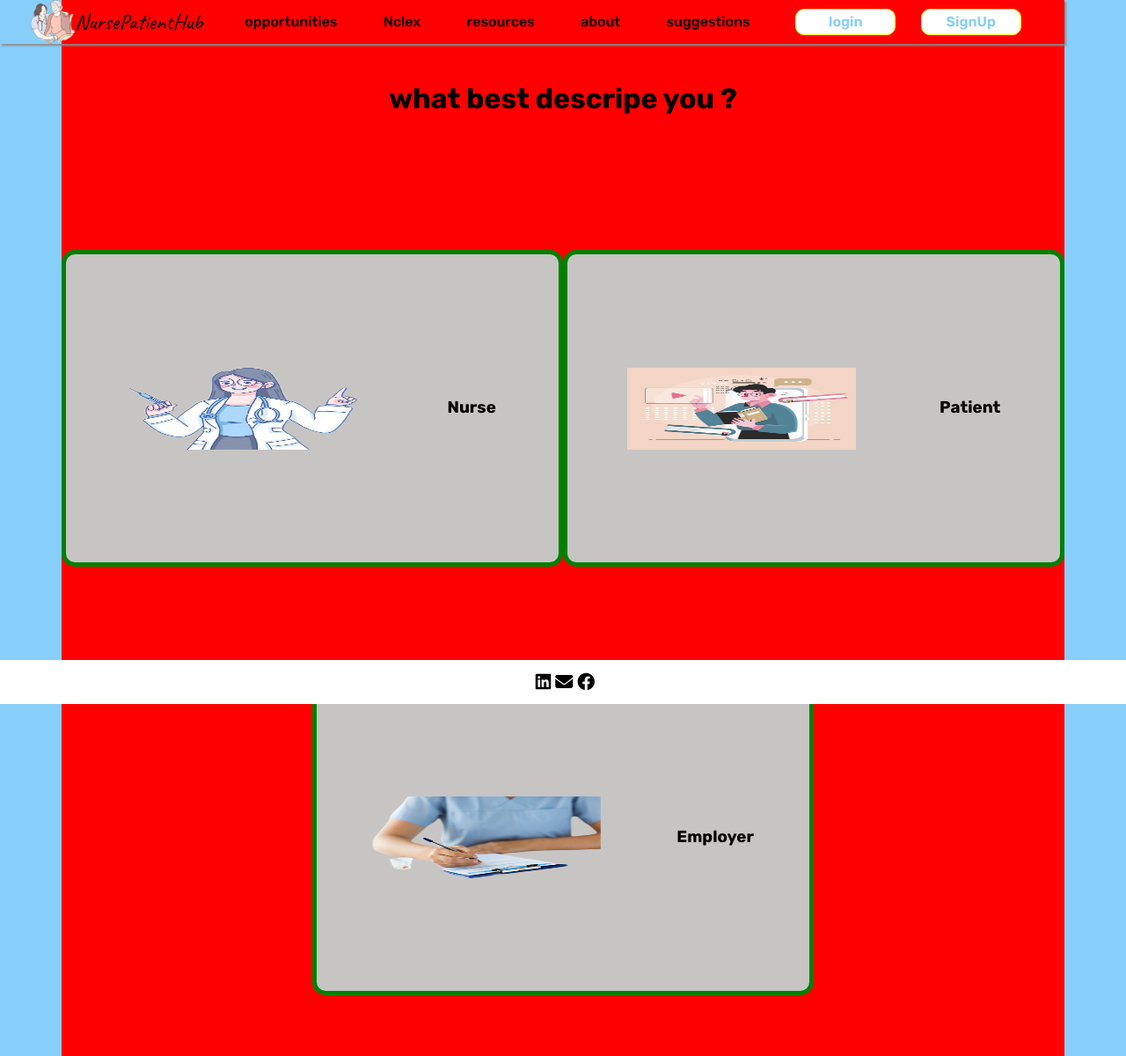
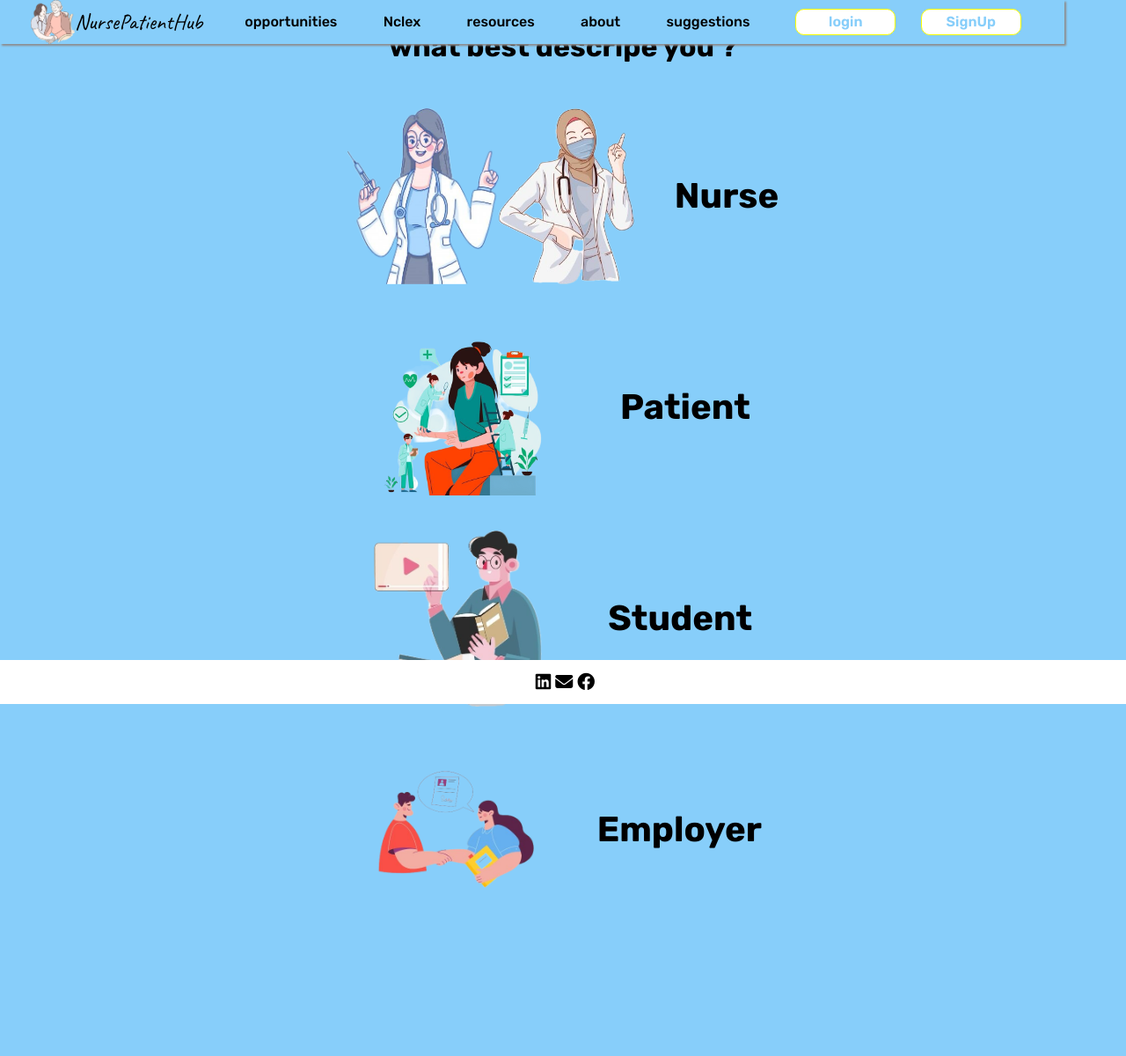
Before and after one commit to mostafa-abokhadra/NPH_v2, a Flask app: page /userType in a window 1280 px wide. Shown: the whole page at 88% size. After the commit the page ends 1009 px from the top, so only its background shows below. Run offline with Flask 3, Linux system fonts and the light colour scheme.

Commit message:
almost finish userType page:)

```diff
--- a/NursePatientHub/static/css/header.css
+++ b/NursePatientHub/static/css/header.css
@@ -8,6 +8,7 @@ header {
     align-items: center;
     justify-content: space-between;
     box-shadow: 2px 2px 2px rgb(141, 140, 140);
+    background-color: inherit;
 }
 
 header .container {
--- a/NursePatientHub/static/css/userType.css
+++ b/NursePatientHub/static/css/userType.css
@@ -1,6 +1,4 @@
 .description {
-    height: 150%;
-    background-color: red;
     display: flex;
     flex-wrap: wrap;
     justify-content: center;
@@ -17,21 +15,55 @@
 }
 
 .type-sec {
-    width: 50%;
-    height: 30%;
-    background-color: rgb(199, 196, 196);
-    padding: 20px;
-    border: 5px solid green;
-    border-radius: 15px;
+    width: 51%;
+    /* background-color: #fcfcfc; */
+    padding-top: 15px;
+    padding-bottom: 15px;
+    /* border: 1px solid rgb(11, 232, 11); */
+    border-radius: 50px;
     margin-bottom: 10px;
+    display: flex;
+    justify-content: space-evenly;
+    align-items: center;
+}
+
+.a-nurse {
+    display: flex;
+    justify-content: space-evenly;
+}
+
+.two-nurses {
+    /* background-color: aqua; */
     display: flex;
     justify-content: space-around;
     align-items: center;
 }
 
-.type-sec img {
-    width: 50%;
+.two-nurses img {
+    /* width: 50%; */
     height: inherit;
 }
 
-.type-sec h3 {}
+.type-sec img {
+    /* background-color: yellow; */
+    height: 200px;
+    transition: 0.5s;
+}
+
+img:hover {
+    height: 220px;
+    cursor: pointer;
+}
+
+.type-sec h3 {
+    font-weight: bold;
+    font-size: 40px;
+    /* background-color: brown; */
+    transition: 0.5s;
+}
+
+.type-sec h3:hover {
+    cursor: pointer;
+    font-size: 50px;
+
+}
--- a/NursePatientHub/templates/userType.html
+++ b/NursePatientHub/templates/userType.html
@@ -7,15 +7,24 @@
     <div class="description">
         <h1 class="question">what best descripe you ?</h1>
         <div class="a-nurse type-sec">
-            <img src="{{url_for('static', filename='imgs/a-nurse.PNG')}}"/>
+            <div class="two-nurses">
+                <img src="{{url_for('static', filename='imgs/a-nurse.PNG')}}"/>
+                <img src="{{url_for('static', filename='imgs/hijab.PNG')}}"/>
+            </div>
             <h3 class="nurse-h3">
                 Nurse
             </h3>
         </div>
         <div class="a-patient type-sec">
-            <img src="{{url_for('static', filename='imgs/a-student.JPG')}}"/>
+            <img src="{{url_for('static', filename='imgs/a-patient.png')}}"/>
             <h3 class="nurse-h3">
                 Patient
+            </h3>
+        </div>
+        <div class="a-student type-sec">
+            <img src="{{url_for('static', filename='imgs/a-student.PNG')}}"/>
+            <h3 class="nurse-h3">
+                Student
             </h3>
         </div>
         <div class="an-employer type-sec">
```
Also changed, not shown: NursePatientHub/static/imgs/a-patient.png (added), NursePatientHub/static/imgs/a-student.PNG (renamed from NursePatientHub/static/imgs/IMG_9220.PNG), NursePatientHub/static/imgs/an-employer.PNG, NursePatientHub/static/imgs/fdsfas.JPG (renamed from NursePatientHub/static/imgs/a-student.JPG), NursePatientHub/static/imgs/hijab.PNG (renamed from NursePatientHub/static/imgs/IMG_9211.PNG).
